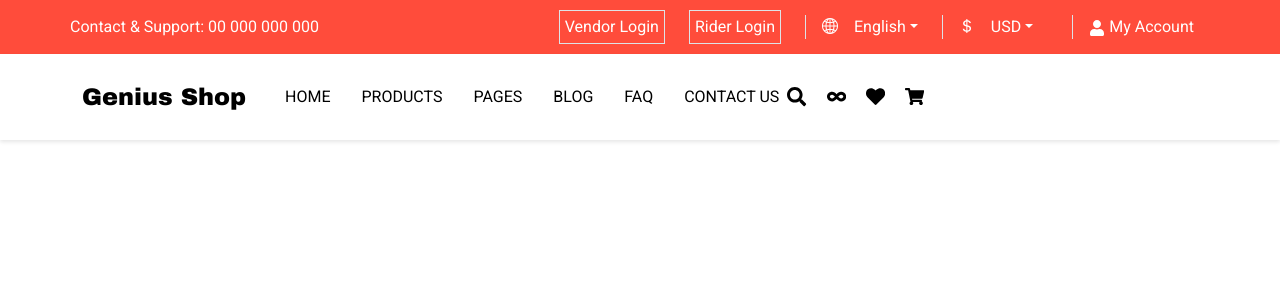
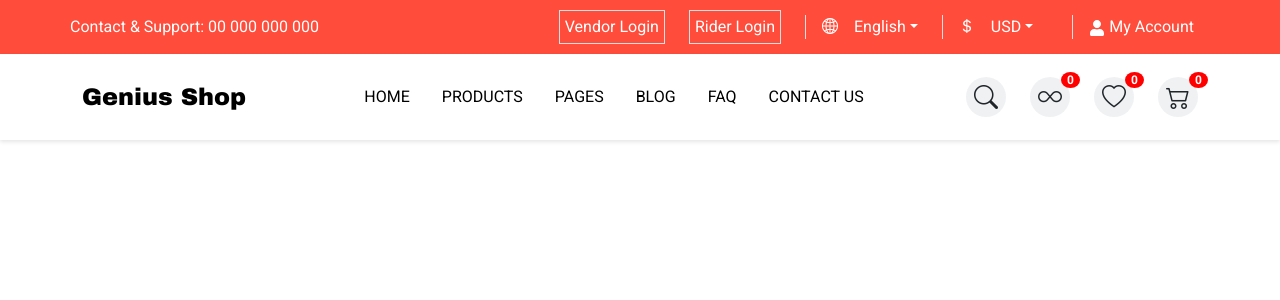
Before and after one commit to Juba1r/Geniusshop-E-commerce-site, a React (Vite) app in the folder @latest/: page / in a window 1280 px wide. Shown: the top 300 px of the page. Built offline with nearby package versions, Linux system fonts and the light colour scheme.

Commit message:
both navbar done without responsiveness

```diff
--- a/@latest/package.json
+++ b/@latest/package.json
@@ -15,7 +15,8 @@
     "react": "^18.3.1",
     "react-bootstrap": "^2.10.5",
     "react-dom": "^18.3.1",
-    "react-icons": "^5.3.0"
+    "react-icons": "^5.3.0",
+    "react-router-dom": "^6.27.0"
   },
   "devDependencies": {
     "@eslint/js": "^9.11.1",
--- a/@latest/src/components/customersection/customerNavbar/customerNavbar.css
+++ b/@latest/src/components/customersection/customerNavbar/customerNavbar.css
@@ -39,16 +39,42 @@
 }
 
 .bottom-navbar .navbar-nav .nav-link {
-  margin-left: 15px;
   color: #000;
 }
 
 .navbar-icons {
+  font-size: 1.2rem;
   display: flex;
-  gap: 20px;
-  font-size: 1.2rem;
+  align-items: center;
 }
 
 .navbar-icons svg {
   color: #000;
 }
+
+.icon-with-badge {
+  position: relative;
+  font-size: 1.5rem;
+}
+
+.badge {
+  position: absolute;
+  top: -5px;
+  right: -10px;
+  background-color: red;
+  color: white;
+  border-radius: 50%;
+  padding: 2px 6px;
+  font-size: 0.75rem;
+}
+
+.customNavbar-icons-circle {
+  width: 40px;
+  height: 40px;
+  border-radius: 50%;
+  background-color: #dee2e67d;
+  display: flex;
+  justify-content: center;
+  align-items: center;
+  position: relative;
+}
--- a/@latest/src/components/customersection/customerNavbar/customerNavbar.jsx
+++ b/@latest/src/components/customersection/customerNavbar/customerNavbar.jsx
@@ -1,25 +1,18 @@
 import { Navbar, Nav, Container, Row, Col, Dropdown } from "react-bootstrap";
-import {
-  FaUser,
-  FaShoppingCart,
-  FaHeart,
-  FaInfinity,
-  FaSearch,
-} from "react-icons/fa";
+import { FaUser } from "react-icons/fa";
 import "./customerNavbar.css";
 
 const CustomerNavbar = () => {
   return (
     <div className="customerNavbar-main-div">
       {/* Top Navbar - Contact and Support, Logins, Language, Currency */}
-      <div className="container top-navbar text-white">
-        <div>
+      <div className="container top-navbar text-white text-nowrap">
         <Row className="align-items-center">
           <Col md={6}>
             <div>Contact & Support: 00 000 000 000</div>
           </Col>
           <Col md={6} className="text-md-right">
-              <div className="justify-content-end gap-4 text-nowrap d-flex align-items-center">
+            <div className="d-flex justify-content-end gap-4 align-items-center">
               <div
                 href="#"
                 className="customerNavbar-vendor-login-btn border border-1"
@@ -28,7 +21,7 @@ const CustomerNavbar = () => {
               </div>
               <div
                 href="#"
-                  className="customerNavbar-vendor-rider-btn border border-1 "
+                className="customerNavbar-vendor-rider-btn border border-1"
               >
                 Rider Login
               </div>
@@ -37,12 +30,11 @@ const CustomerNavbar = () => {
                   <i className="bi bi-globe2 border-start px-3"></i>
                   <Dropdown.Toggle
                     id="dropdown-language"
-                      className="text-white bg-transparent border border-0 p-0"
+                    className="text-white bg-transparent border-0 p-0"
                   >
                     English
                   </Dropdown.Toggle>
                 </div>
-
                 <Dropdown.Menu>
                   <Dropdown.Item href="#">French</Dropdown.Item>
                   <Dropdown.Item href="#">Spanish</Dropdown.Item>
@@ -54,12 +46,11 @@ const CustomerNavbar = () => {
                   <Dropdown.Toggle
                     variant="danger"
                     id="dropdown-currency"
-                      className="text-white bg-transparent border border-0 p-0"
+                    className="text-white bg-transparent border-0 p-0"
                   >
                     USD
                   </Dropdown.Toggle>
                 </div>
-
                 <Dropdown.Menu>
                   <Dropdown.Item href="#">EUR</Dropdown.Item>
                   <Dropdown.Item href="#">GBP</Dropdown.Item>
@@ -74,20 +65,16 @@ const CustomerNavbar = () => {
           </Col>
         </Row>
       </div>
-      </div>
 
       {/* Bottom Navbar - Logo, Menu, Icons */}
-      <Navbar
-        expand="lg"
-        className="bottom-navbar d-flex justify-content-center align-items-center"
-      >
-        <Container className="">
+      <Navbar expand="lg" className="bottom-navbar">
+        <Container>
           <Navbar.Brand href="#" className="logo">
             Genius Shop
           </Navbar.Brand>
           <Navbar.Toggle aria-controls="basic-navbar-nav" />
           <Navbar.Collapse id="basic-navbar-nav">
-            <Nav className="ml-auto">
+            <Nav className="mx-auto gap-3">
               <Nav.Link href="#">HOME</Nav.Link>
               <Nav.Link href="#">PRODUCTS</Nav.Link>
               <Nav.Link href="#">PAGES</Nav.Link>
@@ -95,11 +82,22 @@ const CustomerNavbar = () => {
               <Nav.Link href="#">FAQ</Nav.Link>
               <Nav.Link href="#">CONTACT US</Nav.Link>
             </Nav>
-            <div className="navbar-icons ml-auto">
-              <FaSearch />
-              <FaInfinity />
-              <FaHeart />
-              <FaShoppingCart />
+            <div className="navbar-icons d-flex gap-4">
+              <div className="icon-with-badge">
+                <i className="bi bi-search customNavbar-icons-circle"></i>
+              </div>
+              <div className="icon-with-badge position-relative">
+                <i className="bi bi-infinity customNavbar-icons-circle"></i>
+                <span className="badge">0</span>
+              </div>
+              <div className="icon-with-badge position-relative">
+                <i className="bi bi-heart customNavbar-icons-circle"></i>
+                <span className="badge">0</span>
+              </div>
+              <div className="icon-with-badge position-relative">
+                <i className="bi bi-cart2 customNavbar-icons-circle"></i>
+                <span className="badge">0</span>
+              </div>
             </div>
           </Navbar.Collapse>
         </Container>
```
Also changed, not shown: 1 other file (tests, documents, lock files or other folders). Lines whose indentation alone changed are shown as unchanged.
